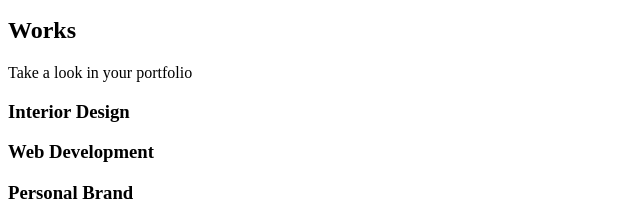
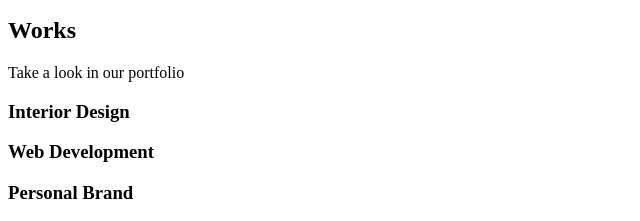
Before and after one commit to BPChance/atlas-web_front_end, a plain HTML site: page html_advanced/12-index.html in a window 1280 px wide. Shown: the part 439-660 px from the top of the page, 0-640 px from the left. Drawn offline with Linux system fonts and the light colour scheme.

Commit message:
paragraghs

```diff
--- a/html_advanced/12-index.html
+++ b/html_advanced/12-index.html
@@ -31,7 +31,7 @@
 
     <section>
         <h2>Works</h2>
-        <p>Take a look in your portfolio</p>
+        <p>Take a look in our portfolio</p>
         <article><h3>Interior Design</h3></article>
         <article><h3>Web Development</h3></article>
         <article><h3>Personal Brand</h3></article>
```
